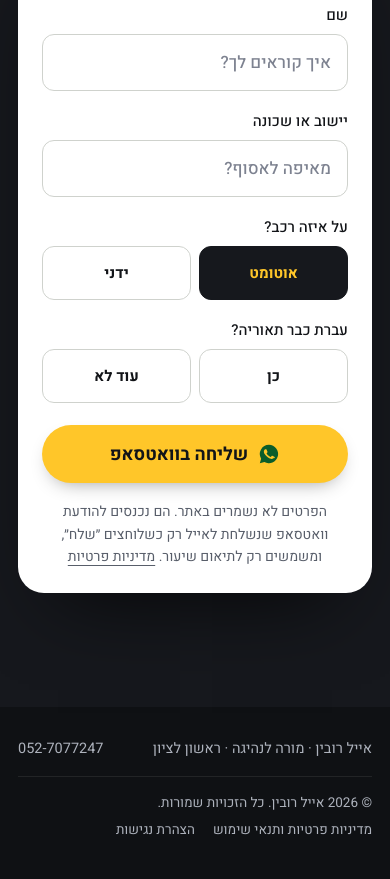
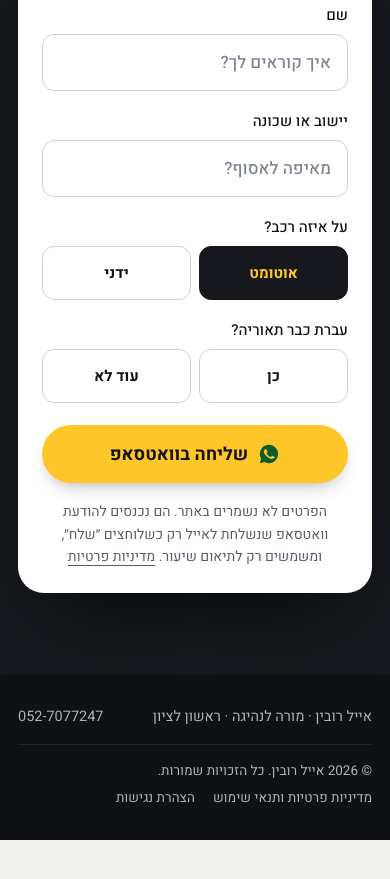
Before and after one commit to hadar1michael-design/eyal-rubin-driving, a plain HTML site: page index.html in a window 390 px wide. Shown: the part 8364-9243 px from the top of the page. After the commit the page ends 9204 px from the top, so only its background shows below. Drawn offline with Linux system fonts and the light colour scheme.

Commit message:
Remove empty space at the bottom of the page on mobile
Co-Authored-By: Claude Opus 5.5 <noreply@anthropic.com>

```diff
--- a/index.html
+++ b/index.html
@@ -232,7 +232,7 @@
   .form-note{font-size:14px;color:var(--muted);text-align:center}
   .err{color:#b3261e;font-size:14.5px;font-weight:500;display:none}
 
-  footer{background:#0f1114;color:var(--muted-dark);padding:30px 0 110px;font-size:14.5px}
+  footer{background:#0f1114;color:var(--muted-dark);padding:30px 0 calc(30px + env(safe-area-inset-bottom));font-size:14.5px}
   footer .wrap{display:flex;justify-content:space-between;gap:12px;flex-wrap:wrap}
   footer a{text-decoration:none}
   footer a:hover{color:#fff}
@@ -255,6 +255,7 @@
     .why-list{grid-template-columns:1fr;margin-top:64px}
     .fear{grid-template-columns:1fr;gap:10px}
     section{padding:80px 0}
+    section.final{padding-bottom:48px}
     .sec-head{margin-bottom:40px}
     .sticky{display:flex}
     .top-call span{display:none}
```
